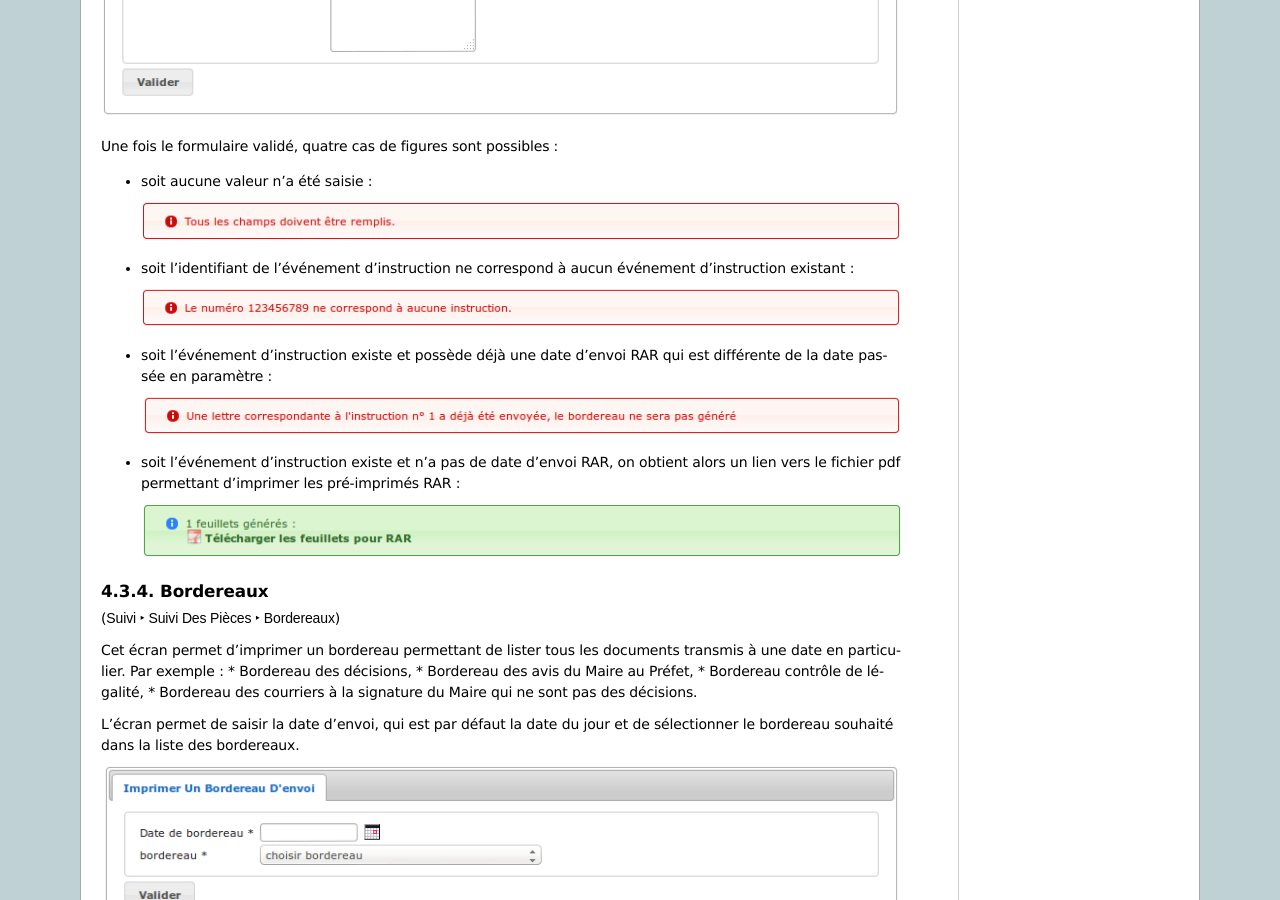
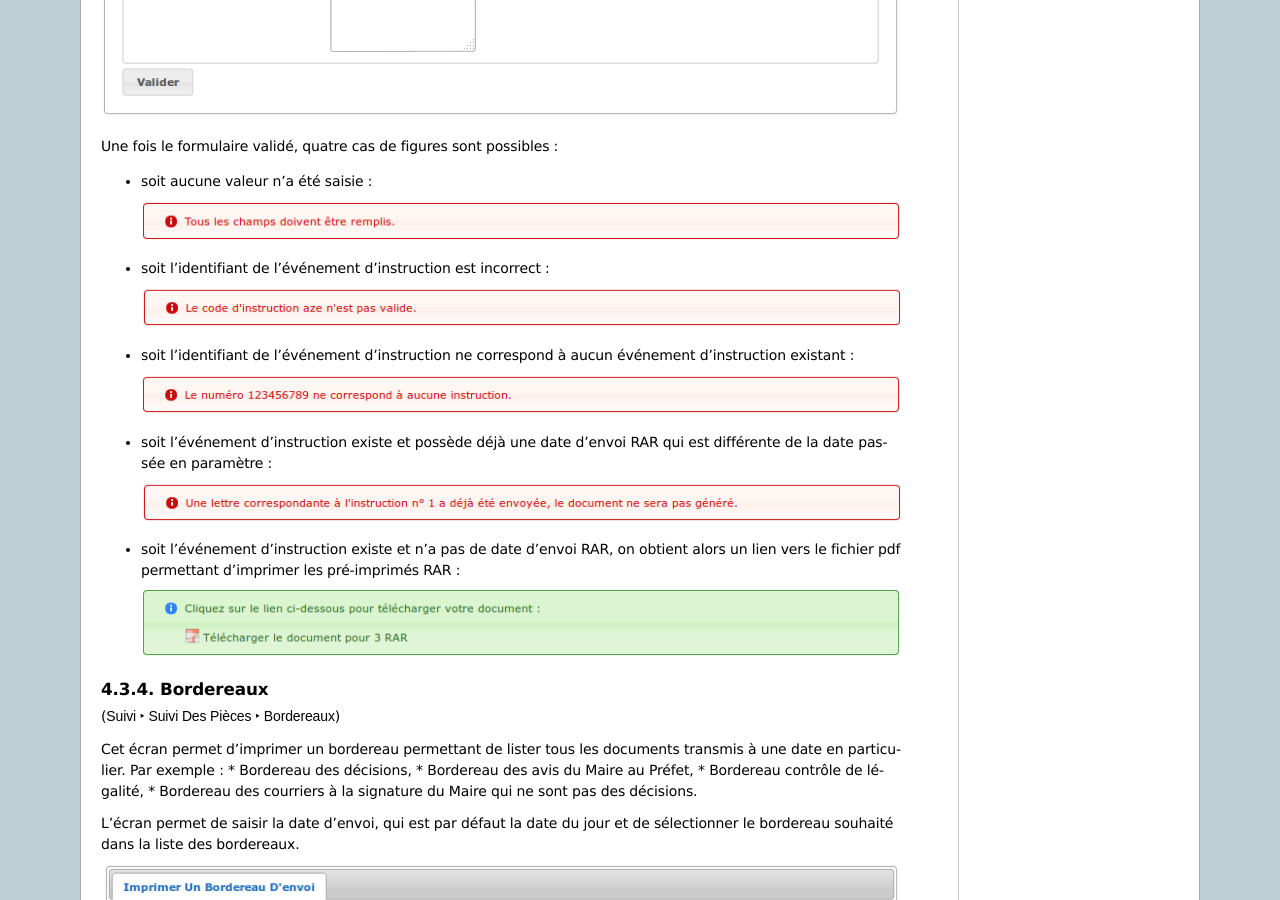
Before and after one commit to mpavaux/openads-documentation, a Sphinx documentation site: the page built from source/manuel_utilisateur/suivi.rst, in a window 1280 px wide and 900 px high, scrolled down 1820 px. Built offline with Sphinx 7.4.7, drawn with Linux system fonts in a browser that asks for light colours.

Commit message:
Correction des différents messages d'informations suite aux modifications de la fonctionnalité

```diff
--- a/source/manuel_utilisateur/suivi.rst
+++ b/source/manuel_utilisateur/suivi.rst
@@ -102,6 +102,10 @@
 
   .. image:: suivi_envoi_lettre_rar_message_aucune_saisie.png
 
+* soit l'identifiant de l'événement d'instruction est incorrect :
+
+  .. image:: suivi_envoi_lettre_rar_message_evenement_instruction_incorrect.png
+
 * soit l'identifiant de l'événement d'instruction ne correspond à aucun
   événement d'instruction existant :
 
```
Also changed, not shown: source/manuel_utilisateur/suivi_envoi_lettre_rar_message_evenement_instruction_deja.png, source/manuel_utilisateur/suivi_envoi_lettre_rar_message_evenement_instruction_incorrect.png (added), source/manuel_utilisateur/suivi_envoi_lettre_rar_message_evenement_instruction_ok.png.
